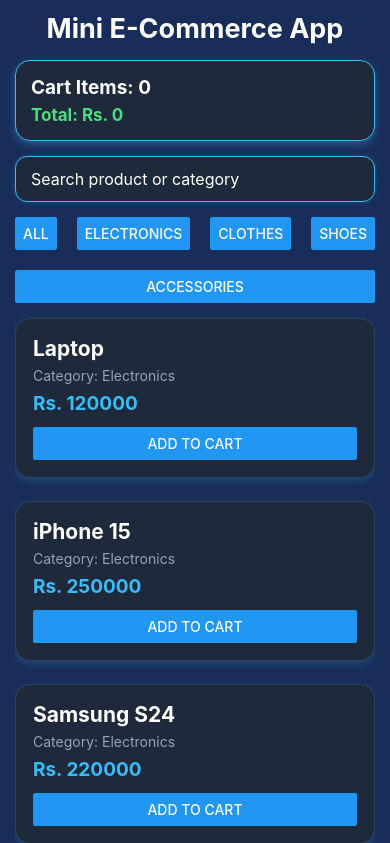
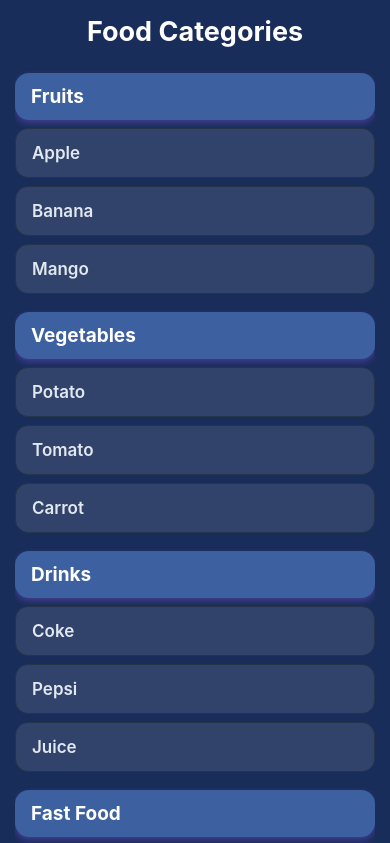
Before and after one commit to mohsinraza804/React-Native-Practice-with-Code, a React Native app: screen / in a window 390 px wide. Shown: the top 843 px of the page. Built offline with nearby package versions, Linux system fonts and the light colour scheme.

Commit message:
Section List

```diff
--- a/App.jsx
+++ b/App.jsx
@@ -5,6 +5,7 @@ import SeacrhableFlatList from './Components/SearchableFlatList'
 import PullToReferesh from './Components/PullToReferesh'
 import Loadmore from './Components/Loadmore'
 import MiniEcommerce from './MiniEcommerce'
+import ListinSection from './SectionListComponents/ListinSection';
 const App = () => {
 
   const fruit = [
@@ -27,14 +28,17 @@ const App = () => {
   )
 
   return (
-    <SafeAreaProvider style={{ backgroundColor: '#192d5a',}}>
+    <SafeAreaProvider style={{ backgroundColor: '#192d5a', }}>
 
       <SafeAreaView>
 
         <ScrollView>
-          <MiniEcommerce />
+          <ListinSection />
 
-{/*
+
+          {/* <MiniEcommerce /> */}
+
+          {/*
           <View>
             <FlatList
               data={fruit}
--- /dev/null
+++ b/SectionListComponents/ListinSection.jsx
@@ -0,0 +1,176 @@
+import {View,Text,SectionList,StyleSheet,} from 'react-native';
+import React from 'react';
+
+
+const data = [
+  {
+    title: 'Fruits',
+    data: [
+      { id: 1, name: 'Apple' },
+      { id: 2, name: 'Banana' },
+      { id: 3, name: 'Mango' },
+    ],
+  },
+
+  {
+    title: 'Vegetables',
+    data: [
+      { id: 4, name: 'Potato' },
+      { id: 5, name: 'Tomato' },
+      { id: 6, name: 'Carrot' },
+    ],
+  },
+
+  {
+    title: 'Drinks',
+    data: [
+      { id: 7, name: 'Coke' },
+      { id: 8, name: 'Pepsi' },
+      { id: 9, name: 'Juice' },
+    ],
+  },
+
+  {
+    title: 'Fast Food',
+    data: [
+      { id: 10, name: 'Burger' },
+      { id: 11, name: 'Pizza' },
+      { id: 12, name: 'Fries' },
+    ],
+  },
+
+  {
+    title: 'Desserts',
+    data: [
+      { id: 13, name: 'Ice Cream' },
+      { id: 14, name: 'Cake' },
+      { id: 15, name: 'Donut' },
+    ],
+  },
+];
+
+const datahandler = ({ item }) => (
+  <View style={styles.item}>
+
+    <Text style={styles.itemText}>
+      {item.name}
+    </Text>
+
+  </View>
+);
+
+const titlehandler = ({ section }) => (
+  <View style={styles.sectionHeader}>
+
+    <Text style={styles.sectionTitle}>
+      {section.title}
+    </Text>
+
+  </View>
+);
+
+const ListinSection = () => {
+
+  return (
+    <View style={styles.container}>
+
+      <Text style={styles.heading}>
+         Food Categories
+      </Text>
+
+      <SectionList
+        sections={data}
+
+        renderItem={datahandler}
+
+        renderSectionHeader={titlehandler}
+
+        keyExtractor={(item) =>
+          item.id.toString()
+        }
+
+        // showsVerticalScrollIndicator={false}
+      />
+
+    </View>
+  );
+};
+
+
+const styles = StyleSheet.create({
+
+  container: {
+    flex: 1,
+    paddingHorizontal: 15,
+  },
+  heading: {
+    fontSize: 27,
+    fontWeight: 'bold',
+
+    color: '#FFFFFF',
+
+    textAlign: 'center',
+
+    paddingVertical: 15,
+  },
+
+  sectionHeader: {
+    backgroundColor: '#3d60a1',
+
+    paddingVertical: 12,
+    paddingHorizontal: 16,
+
+    marginTop: 10,
+    marginBottom: 8,
+
+    borderRadius: 14,
+
+    elevation: 6,
+
+    shadowColor: '#8B5CF6',
+    shadowOffset: {
+      width: 0,
+      height: 3,
+    },
+    shadowOpacity: 0.35,
+    shadowRadius: 6,
+  },
+
+
+  sectionTitle: {
+    fontSize: 19,
+
+    fontWeight: 'bold',
+
+    color: '#FFFFFF',
+  },
+
+
+  item: {
+    backgroundColor: '#32436b',
+
+    paddingVertical: 14,
+    paddingHorizontal: 16,
+
+    marginBottom: 8,
+
+    borderRadius: 13,
+
+    borderWidth: 1,
+    borderColor: '#263449',
+
+    elevation: 3,
+  },
+
+
+  itemText: {
+    fontSize: 17,
+
+    fontWeight: '600',
+
+    color: '#E2E8F0',
+  },
+
+});
+
+export default ListinSection;
```
